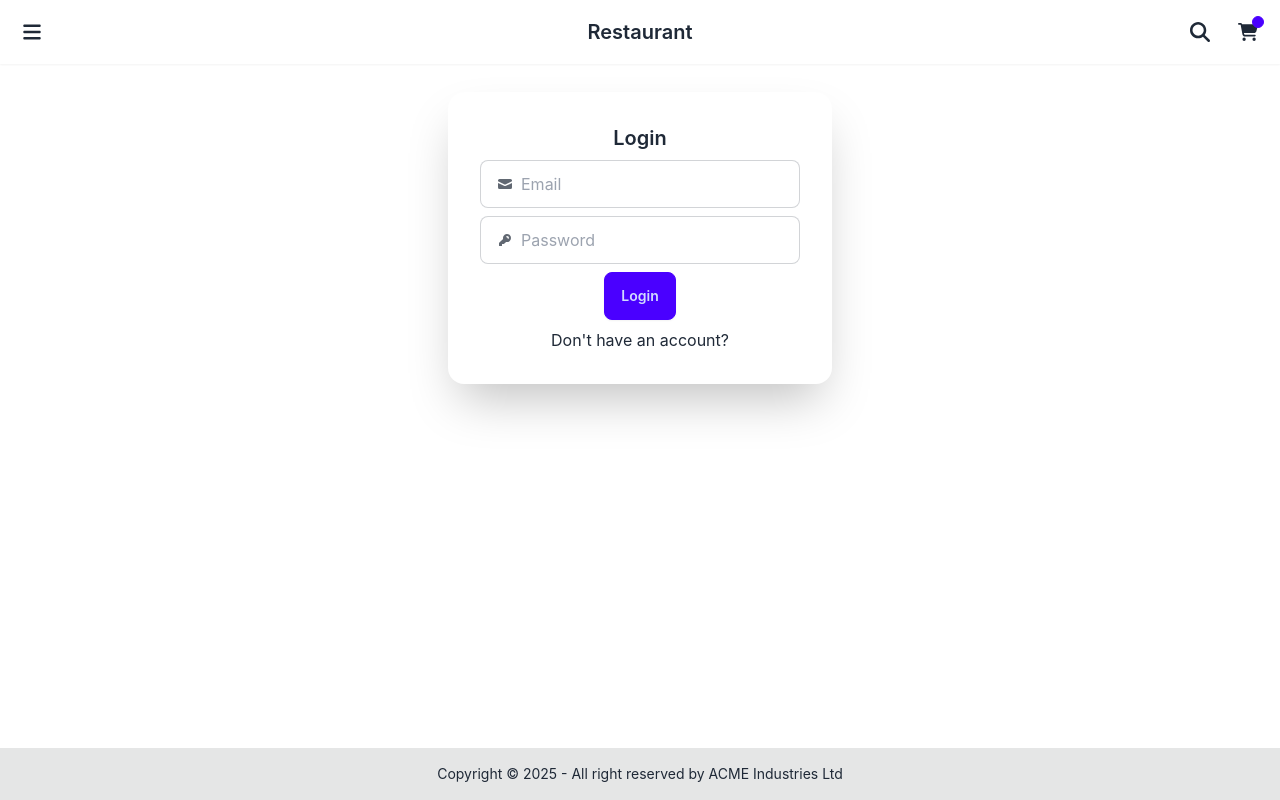
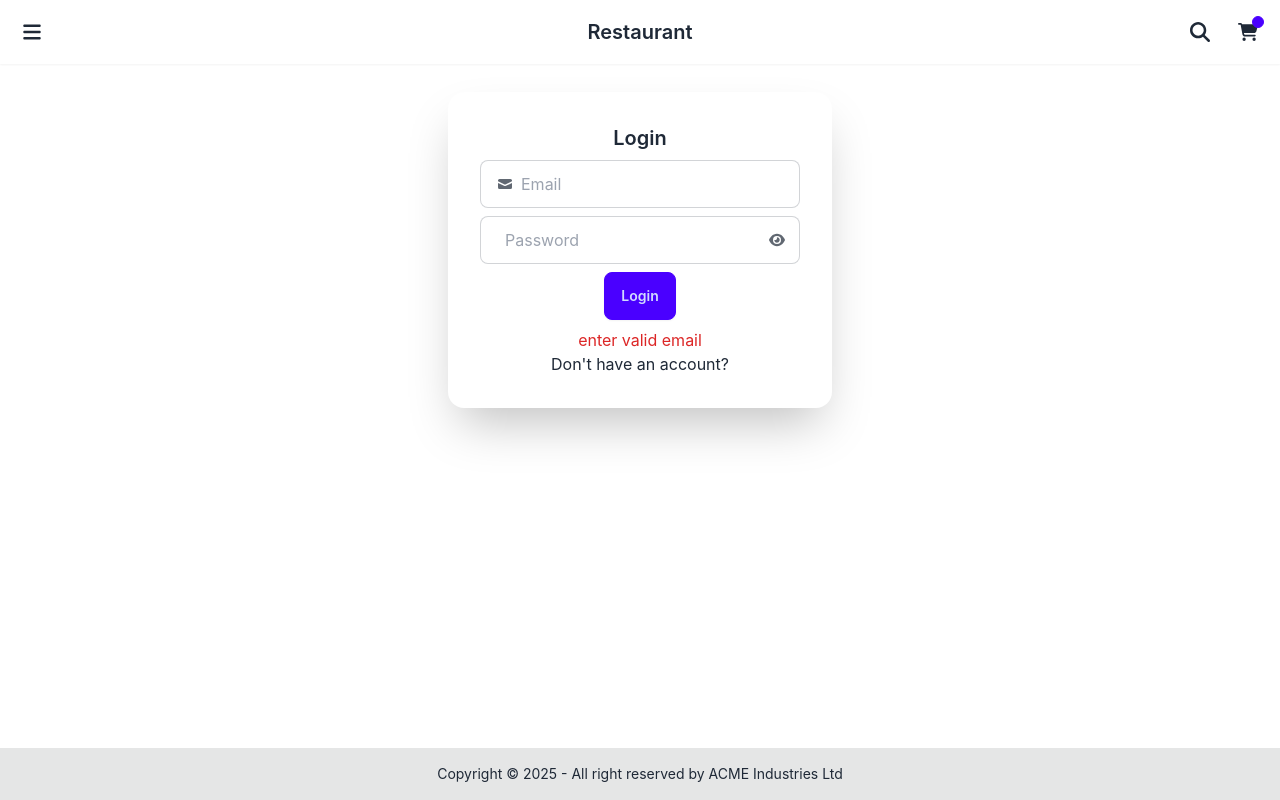
Before and after one commit to khushidhakad114/React, a React (Create React App) app: page / in a window 1280 px wide. Both pictures are taken after a click on the button "Login". Built offline with nearby package versions, Linux system fonts and the light colour scheme; no server answers.

Commit message:
use of regex

```diff
--- a/src/components/Login.js
+++ b/src/components/Login.js
@@ -1,10 +1,16 @@
-import React, { useRef } from "react";
-import { useState } from "react";
+import React, { useRef, useState } from "react";
 import { createUserWithEmailAndPassword } from "firebase/auth";
 import { signInWithEmailAndPassword } from "firebase/auth";
 import { auth } from "./utils/firebase";
+import { FontAwesomeIcon } from "@fortawesome/react-fontawesome";
+import { faEye, faEyeSlash } from "@fortawesome/free-solid-svg-icons";
+import { useNavigate } from "react-router-dom";
+import { checkValidate } from "./utils/checkValidate";
 
 const Login = () => {
+  const [message, setMessage] = useState("");
+  const [eye, setEye] = useState(false);
+  const navigate = useNavigate();
   const emailref = useRef();
   const passwordref = useRef();
   const usernameref = useRef();
@@ -12,26 +18,40 @@ const Login = () => {
   const handleLogin = () => {
     setlogin(!login);
   };
-  const handleSubmitButton = async (e) => {
+
+  const handleSubmitButton = async () => {
     const email = emailref.current.value;
     const password = passwordref.current.value;
+    const message = checkValidate(
+      emailref.current.value,
+      passwordref.current.value
+    );
+    if (message) {
+      setMessage(message);
+      return;
+    }
+    setMessage("");
     if (login) {
       try {
         await createUserWithEmailAndPassword(auth, email, password);
         alert("Signup successful!");
       } catch (err) {
         console.log(err.message);
+        setMessage(err.message);
       }
     } else {
       try {
         const user = await signInWithEmailAndPassword(auth, email, password);
         console.log(user);
         alert("Login successful!");
+        navigate("/restaurants");
       } catch (err) {
         console.log(err.message);
+        setMessage(err.message);
       }
     }
   };
+
   return (
     <div className="flex justify-center items-center p-7">
       <div className="card bg-base-100 w-96 shadow-2xl">
@@ -88,11 +108,17 @@ const Login = () => {
               />
             </svg>
             <input
-              type="password"
+              type={eye ? "text" : "password"}
               className="grow"
               placeholder="Password"
               ref={passwordref}
             />
+            <button type="button" className="ml-2" onClick={() => setEye(!eye)}>
+              <FontAwesomeIcon
+                icon={eye ? faEyeSlash : faEye}
+                className="h-4 w-4 opacity-70"
+              />
+            </button>
           </label>
           <div className="card-actions justify-center">
             <button className="btn btn-primary" onClick={handleSubmitButton}>
@@ -100,9 +126,10 @@ const Login = () => {
             </button>
           </div>
           <div className="text-center cursor-pointer">
-            <p onClick={handleLogin}>
+            <span onClick={handleLogin}>
+              {message ? <p className="text-red-600">{message}</p> : null}
               {!login ? "Don't have an account?" : "Already have an account"}
-            </p>
+            </span>
           </div>
         </div>
       </div>
--- /dev/null
+++ b/src/components/utils/checkValidate.js
@@ -0,0 +1,12 @@
+export const checkValidate = (email, password) => {
+  const isValidEmail = /^[\w-\.]+@([\w-]+\.)+[\w-]{2,4}$/.test(email);
+  const isValidPassword =
+    /^(?=.*\d)(?=.*[a-z])(?=.*[A-Z])(?=.*[a-zA-Z]).{8,}$/.test(password);
+  if (!isValidEmail) {
+    return "enter valid email";
+  }
+  if (!isValidPassword) {
+    return "enter valid password";
+  }
+  return null;
+};
```
